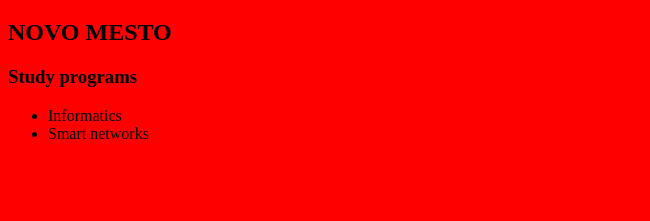
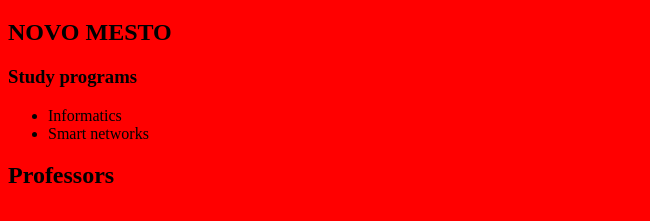
Before and after one commit to fisoss/fisfirst, a plain HTML site: page index.html in a window 1280 px wide. Shown: the part 61-282 px from the top of the page, without its empty margins (0-650 px from the left). Drawn offline with Linux system fonts and the light colour scheme.

Commit message:
another h2

```diff
--- a/index.html
+++ b/index.html
@@ -12,5 +12,6 @@
     <li>Informatics</li>
     <li>Smart networks</li>
   </ul>
+  <h2>Professors</h2>
 </body>
 </html>
```
